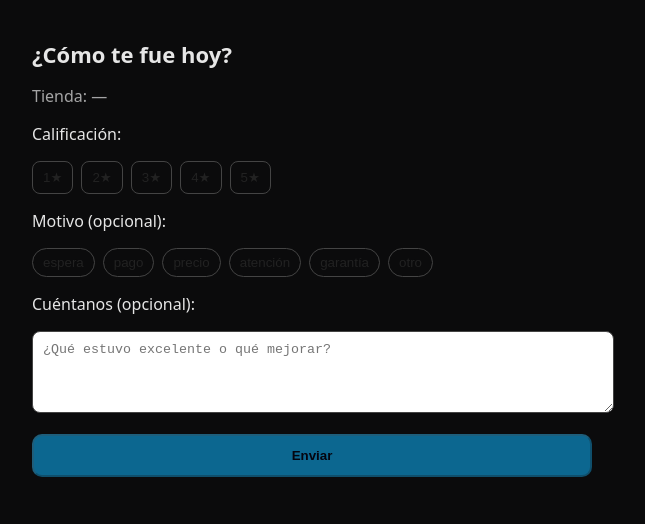
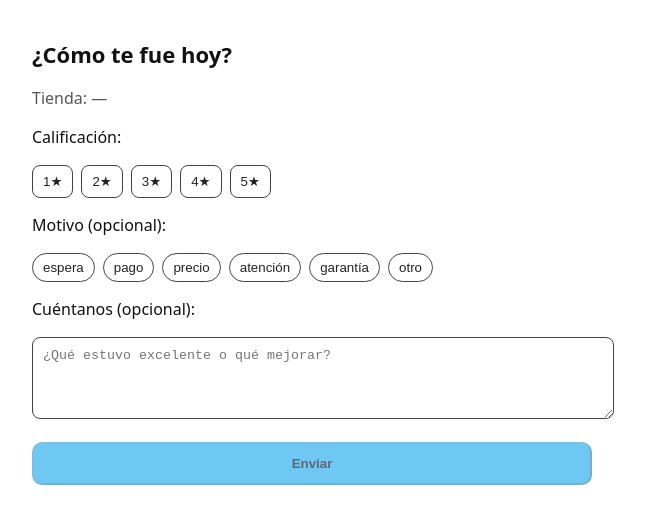
Before and after one commit to danieleconomist99/payjoy-reviews, a Next.js app: page /form in a window 1280 px wide. Shown: the top 524 px of the page, without its empty margins (328-973 px from the left). Built offline with nearby package versions, Linux system fonts and the light colour scheme.

Commit message:
Update layout.jsx

```diff
--- a/app/layout.jsx
+++ b/app/layout.jsx
@@ -6,7 +6,14 @@ export const metadata = {
 export default function RootLayout({ children }) {
   return (
     <html lang="es">
-      <body style={{ background: '#0b0b0c', color: '#e6e6e6', fontFamily: 'system-ui, sans-serif' }}>
+      <body
+        style={{
+          background: '#ffffff',          // ← FONDO BLANCO
+          color: '#111111',
+          fontFamily: 'system-ui, -apple-system, Segoe UI, Roboto, sans-serif',
+          lineHeight: 1.45,
+        }}
+      >
         {children}
       </body>
     </html>
```
